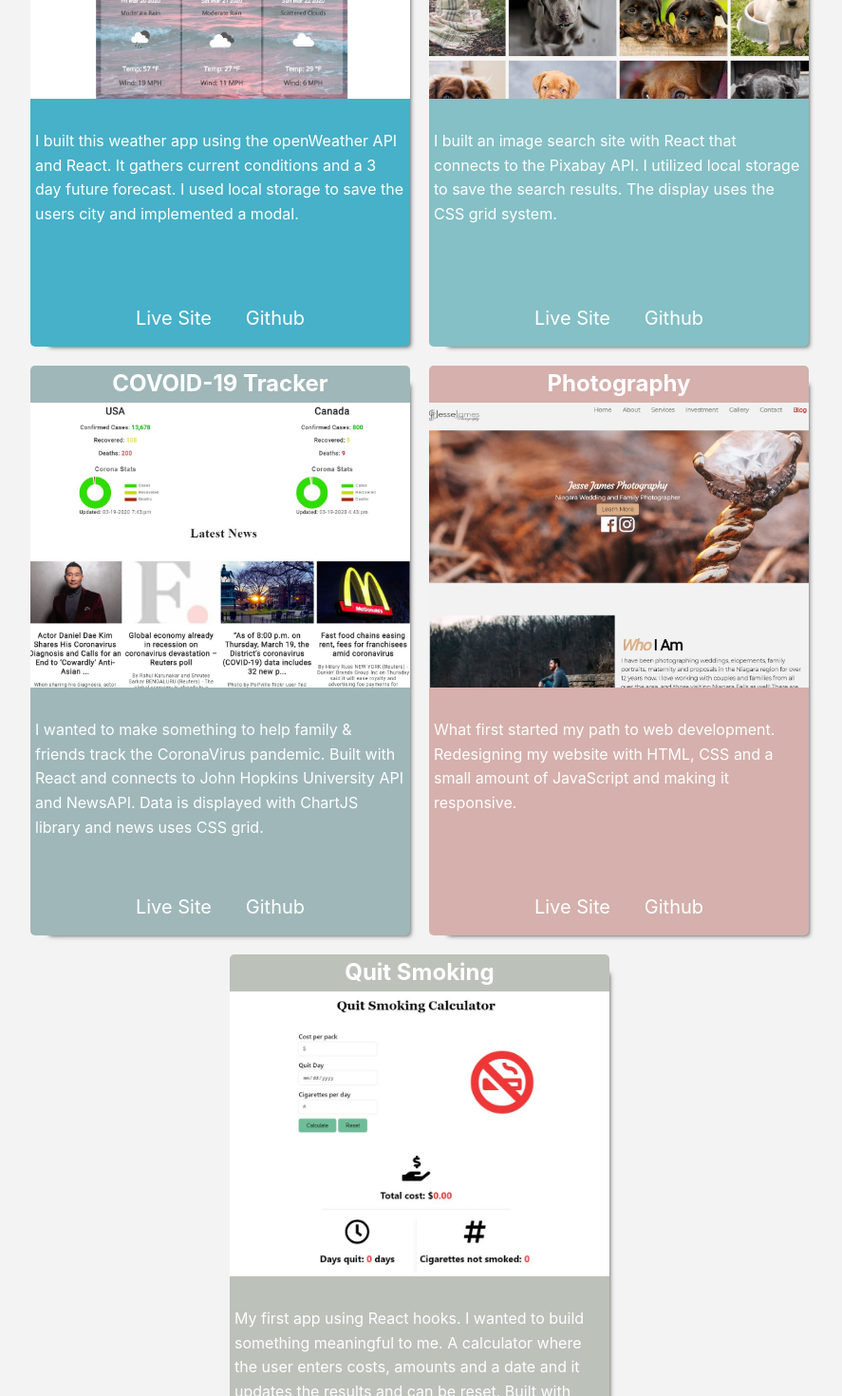
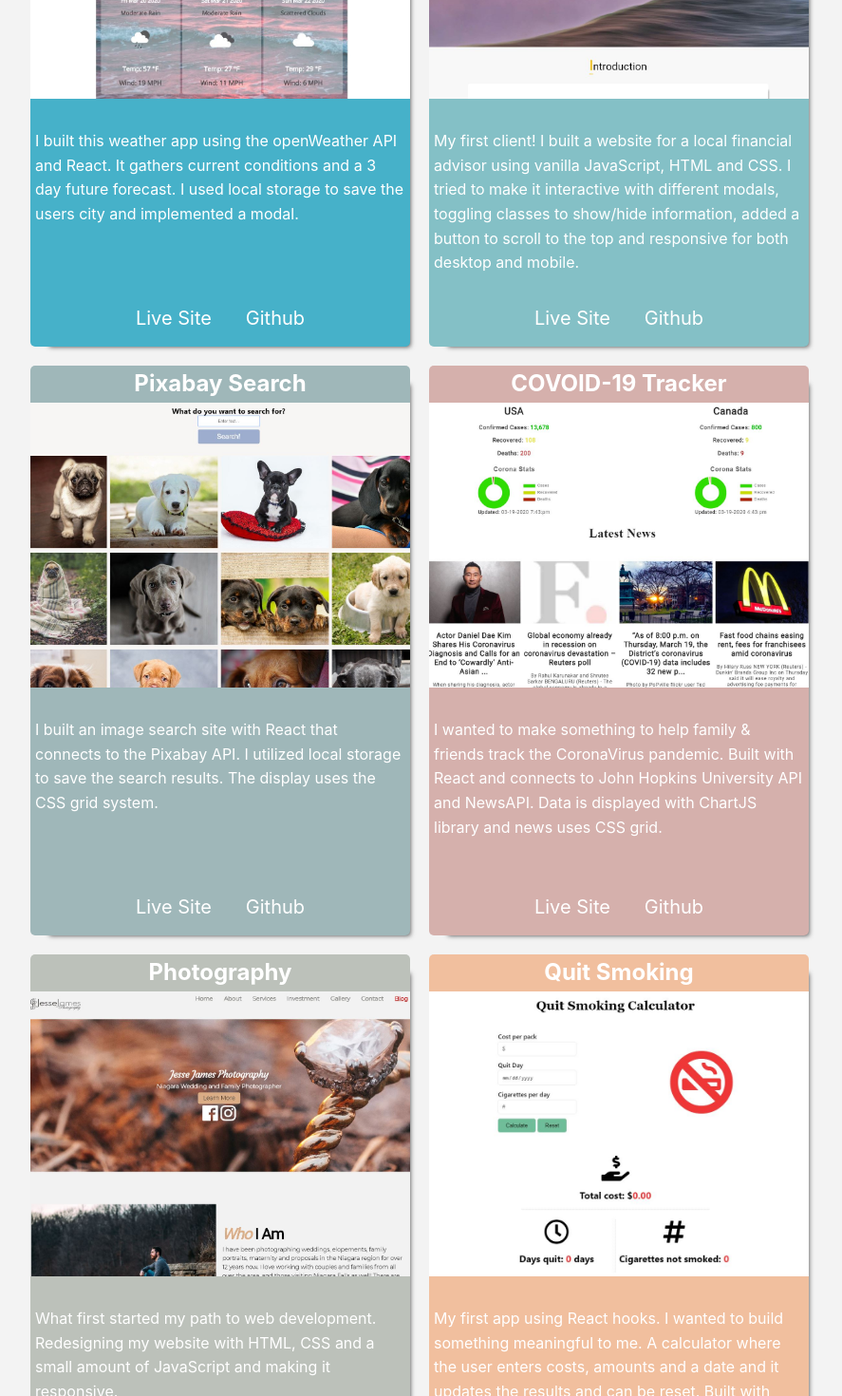
Before and after one commit to jessejamescanada/PortfolioSite, a React (Create React App) app: page / in a window 1280 px wide. Shown: the part 980-2450 px from the top of the page at 95% size, without its empty margins (198-1085 px from the left). Built offline with nearby package versions, Linux system fonts and the light colour scheme.

Commit message:
added aspire finance project card

```diff
--- a/src/App.css
+++ b/src/App.css
@@ -203,6 +203,7 @@ flex-direction: column;
 .projCard3{background-color: #9FB7B9}
 .projCard4{background-color: #D5B0AC}
 .projCard5{background-color: #BCC1BA}
+.projCard6{background-color: #f1b891dc}
 .projectParagraph{
   margin-top: 5%;
   text-align: left;
--- a/src/components/Projects.js
+++ b/src/components/Projects.js
@@ -4,6 +4,7 @@ import pixabay from "../pixabay.JPG";
 import quit from "../quit.JPG";
 import photography from "../photography.JPG";
 import covoid from "../covoid.JPG";
+import aspire from '../Aspire.JPG'
 import ProjectCard from "./ProjectCard";
 
 export default function Projects() {
@@ -29,6 +30,20 @@ export default function Projects() {
           <div className="projectCardLand projCard2">
           <ProjectCard
               project={{
+                title: "Aspire Finance",
+                mainLink: "https://gallant-goldstine-e17e08.netlify.com/",
+                image: aspire,
+                paragraph: 'My first client! I built a website for a local financial advisor using vanilla JavaScript, HTML and CSS. I tried to make it interactive with different modals, toggling classes to show/hide information, added a button to scroll to the top and responsive for both desktop and mobile.',
+                webLink: "https://gallant-goldstine-e17e08.netlify.com/",
+                link1: "Live Site",
+                github: 'https://github.com/jessejamescanada/AspireFinance',
+                link2: "Github"
+              }}
+            />
+          </div>
+          <div className="projectCardLand projCard3">
+          <ProjectCard
+              project={{
                 title: "Pixabay Search",
                 mainLink: "https://reverent-ardinghelli-aea4f2.netlify.com/",
                 image: pixabay,
@@ -40,7 +55,7 @@ export default function Projects() {
               }}
             />
           </div>
-          <div className="projectCardLand projCard3">
+          <div className="projectCardLand projCard4">
           <ProjectCard
               project={{
                 title: "COVOID-19 Tracker",
@@ -54,7 +69,7 @@ export default function Projects() {
               }}
             />
           </div>
-          <div className="projectCardLand projCard4">
+          <div className="projectCardLand projCard5">
           <ProjectCard
               project={{
                 title: "Photography",
@@ -68,7 +83,7 @@ export default function Projects() {
               }}
             />
           </div>
-          <div className="projectCardLand projCard5">
+          <div className="projectCardLand projCard6">
           <ProjectCard
               project={{
                 title: "Quit Smoking",
```
Also changed, not shown: src/Aspire.JPG (added).
